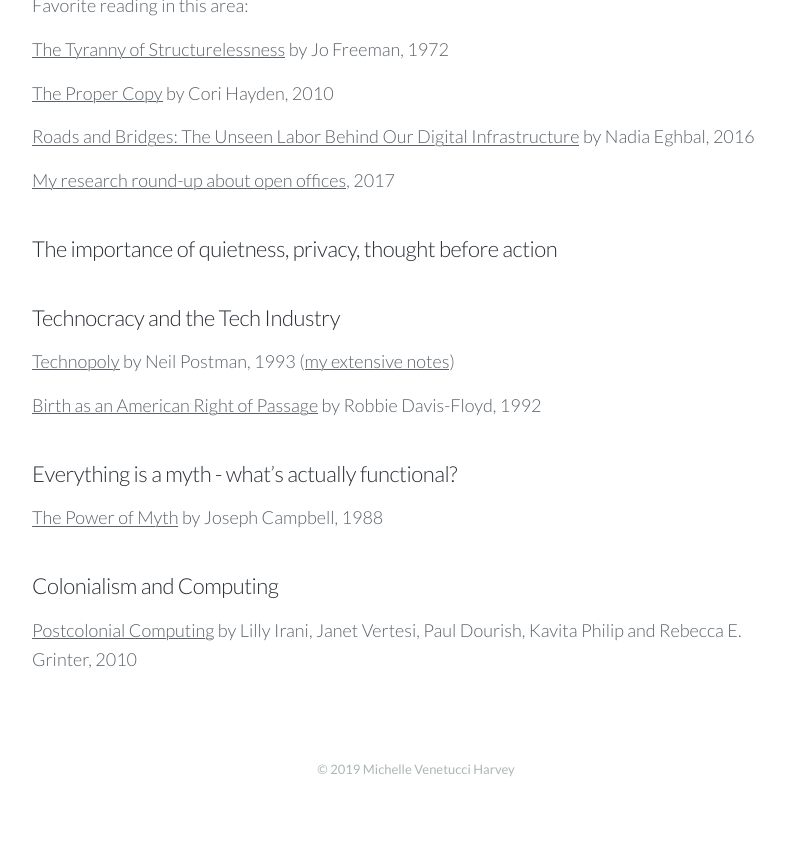
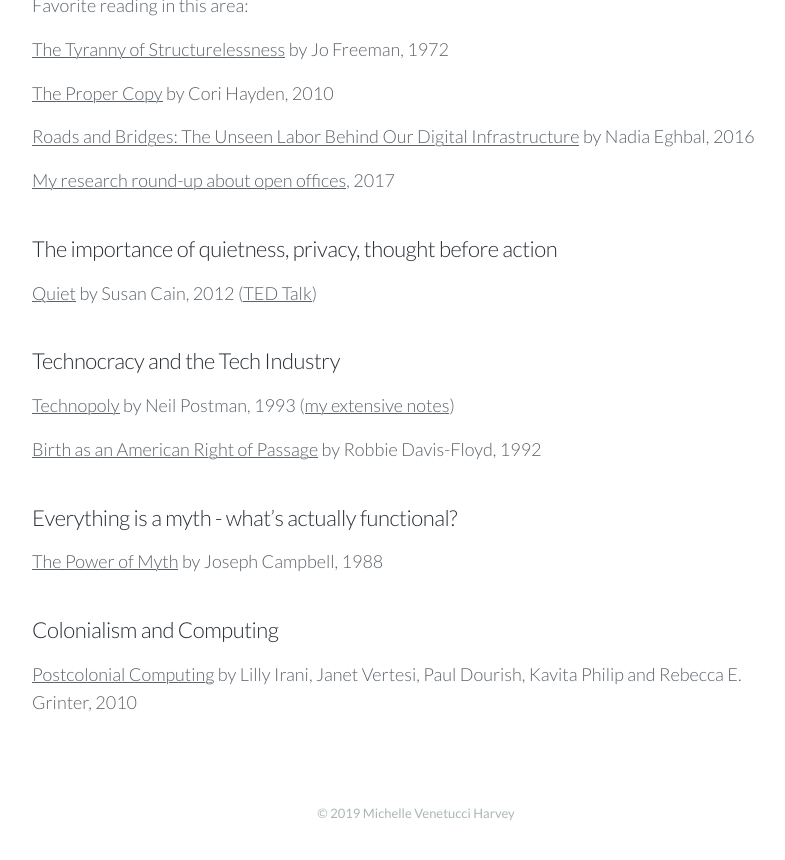
Before and after one commit to venetucci/personal-website, a Jekyll site: the page built from _pages/about.md, in a window 1280 px wide and 900 px high, scrolled down 1653 px. Shown: the top 860 px of the window, without its empty margins (224-1009 px from the left). Built offline with Jekyll 4.4.1, drawn with Linux system fonts in a browser that asks for light colours; nearby versions of some CDN libraries.

Commit message:
Update from Forestry.io Michelle Venetucci Harvey updated _pages/about.md

```diff
--- a/_pages/about.md
+++ b/_pages/about.md
@@ -46,6 +46,8 @@
 
 ### The importance of quietness, privacy, thought before action
 
+[Quiet](https://www.goodreads.com/book/show/8520610-quiet) by Susan Cain, 2012 ([TED Talk](https://www.ted.com/talks/susan_cain_the_power_of_introverts?language=en))
+
 ### Technocracy and the Tech Industry
 
 [Technopoly](https://www.collier.sts.vt.edu/1504/pdfs/technopoly-neil-postman.pdf) by Neil Postman, 1993 ([my extensive notes](https://github.com/venetucci/book-notes/blob/master/2018%20notes/Technopoly-notes.md))
```
